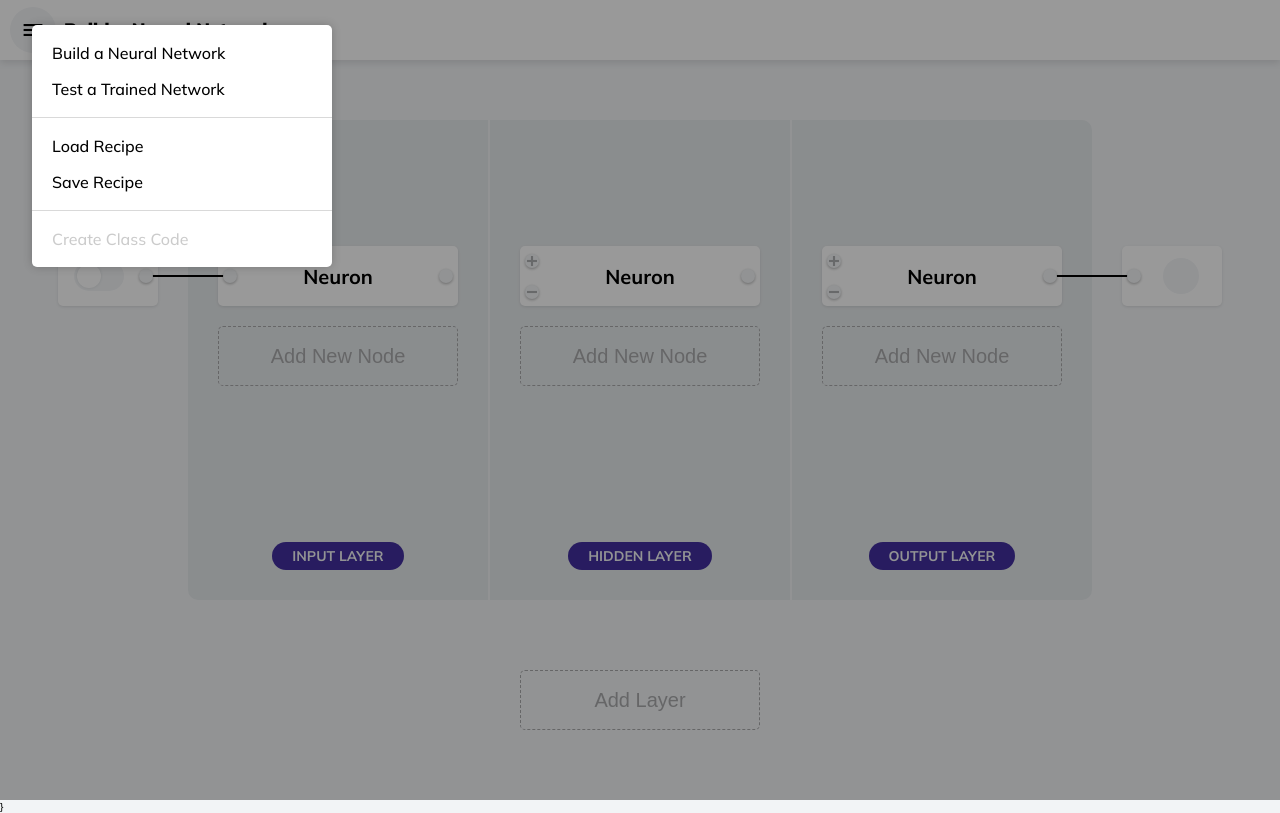
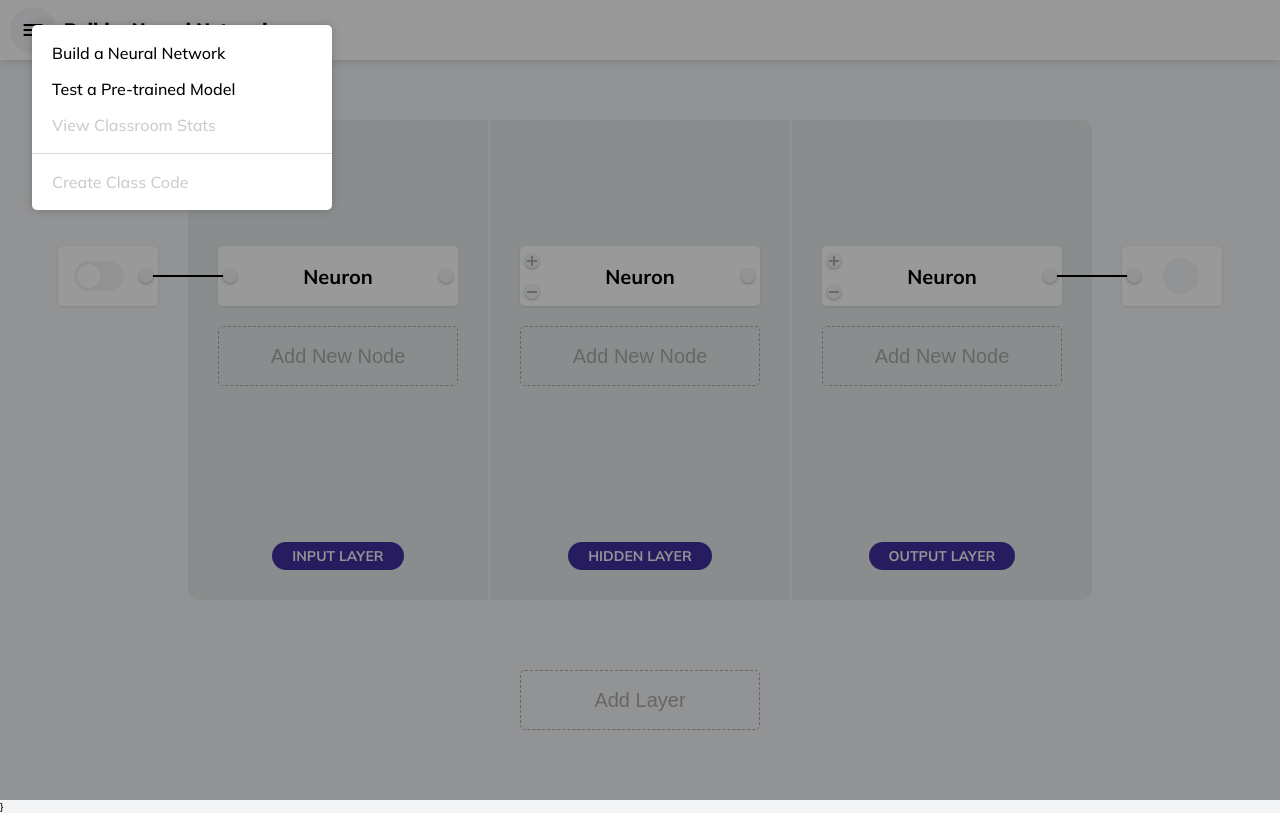
Before and after one commit to SteamlabsCA/predict-a-pie, a React (Create React App) app: page / in a window 1280 px wide. Both pictures are taken after a click on the element 37 px from the left and 30 px from the top of the page. Built offline with nearby package versions, Linux system fonts and the light colour scheme.

Commit message:
Roughed in stats component

```diff
--- a/src/components/App.js
+++ b/src/components/App.js
@@ -2,6 +2,7 @@ import './App.scss';
 import Alert from './Alert';
 import NavBar from './NavBar';
 import Network from './Network';
+import Stats from './Stats';
 import TrainedNetwork from './TrainedNetwork';
 import React from 'react';
 import { BrowserRouter, Switch, Route } from 'react-router-dom';
@@ -57,11 +58,15 @@ function App(props) {
       <div className="App">
         <Switch>
           <Route path="*/trained">
-            <NavBar title="Test a Trained Network" appData={appData} onCommand={onCommand} />
+            <NavBar title="Test a Pre-trained Model" appData={appData} route="trained" onCommand={onCommand} />
             <TrainedNetwork />
           </Route>
+          <Route path="*/stats">
+            <NavBar title="View Classroom Stats" appData={appData} route="stats" onCommand={onCommand} />
+            <Stats />
+          </Route>
           <Route path="/">
-            <NavBar title="Build a Neural Network" appData={appData} onCommand={onCommand} />
+            <NavBar title="Build a Neural Network" appData={appData} route="build" onCommand={onCommand} />
             <Network />
           </Route>
         </Switch>
--- a/src/components/Nav.js
+++ b/src/components/Nav.js
@@ -23,13 +23,26 @@ function Nav({appData, ...props}) {
         <img src={menu} alt="Menu icon" />
       </button>
       <nav className="Nav-menu" style={menuStyle}>
-        <Link to={ appData.classroom ? `/${appData.classroom.code}` : '/'}>Build a Neural Network</Link>
-        <Link to={ appData.classroom ? `/${appData.classroom.code}/trained` : '/trained'}>Test a Trained Network</Link>
+        <Link to={ appData.classroom ? `/${appData.classroom.code}` : '/'}>
+          Build a Neural Network
+        </Link>
+        <Link to={ appData.classroom ? `/${appData.classroom.code}/trained` : '/trained'}>
+          Test a Pre-trained Model
+        </Link>
+        <Link to={ appData.classroom ? `/${appData.classroom.code}/stats` : ''} disabled={!appData.classroom}>
+          View Classroom Stats
+        </Link>
+        {props.route === 'trained' && (
+          <>
+            <hr/>
+            <a>Load Recipe</a>
+            <a>Save Recipe</a>
+          </>
+        )}
         <hr/>
-        <a>Load Recipe</a>
-        <a>Save Recipe</a>
-        <hr/>
-        <a onClick={() => {props.onCommand('create-classroom')}} disabled={!appData.connected}>Create Class Code</a>
+        <a onClick={() => {props.onCommand('create-classroom')}} disabled={!appData.connected}>
+          Create Class Code
+        </a>
       </nav>
     </div>
   );
--- a/src/components/NavBar.js
+++ b/src/components/NavBar.js
@@ -4,7 +4,7 @@ import Nav from './Nav';
 function NavBar({title, appData, ...props}) {
   return (
     <header className="NavBar">
-      <Nav appData={appData} onCommand={props.onCommand} />
+      <Nav appData={appData} route={props.route} onCommand={props.onCommand} />
       <h1>{title}</h1>
     </header>
   );
--- /dev/null
+++ b/src/components/Stats.js
@@ -0,0 +1,11 @@
+import './Stats.scss';
+
+function Stats(props) {
+
+  return (
+    <div className="Stats">
+    </div>
+  );
+}
+
+export default Stats;
```
Also changed, not shown: src/components/Stats.scss (added).
